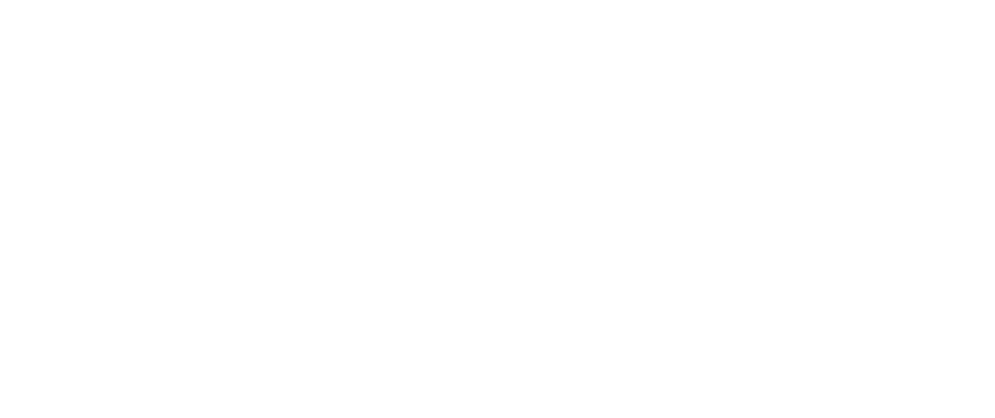
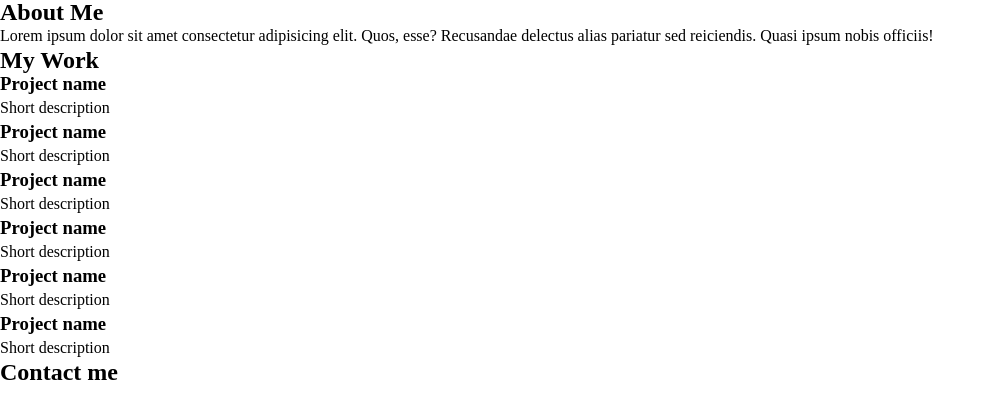
Before and after one commit to SapphicBear/homepage-advanced-html-css, a website built with webpack: page src/index.html in a window 1280 px wide. Shown: the whole page, without its empty margins (0-995 px from the left). Built offline with nearby package versions, Linux system fonts and the light colour scheme.

Commit message:
build skeleton

```diff
--- a/src/index.html
+++ b/src/index.html
@@ -9,6 +9,79 @@
     </script>
 </head>
 <body>
+    <header>
+        <!-- <picture> with three images based on sizes, h1 will move depending -->
+        <section class="about-me">
+            <h2>About Me</h2>
+            <p>Lorem ipsum dolor sit amet consectetur adipisicing elit. Quos, esse? Recusandae delectus alias pariatur sed reiciendis. Quasi ipsum nobis officiis!</p>
+            <div class="icon-area">
+                <!-- icons 3 -->
+            </div>
+        </section>
+    </header>
 
+    <main>
+        <h2>My Work</h2>
+        <section class="card" aria-labelledby="card1">
+            <!-- image of project -->
+            <h3 id="card1">Project name</h3>
+            <div class="share-area">
+                <!-- icons -->
+            </div>
+            <p>Short description</p>
+
+        </section>
+        <section class="card" aria-labelledby="card2">
+            <!-- image of project -->
+            <h3 id="card2">Project name</h3>
+            <div class="share-area">
+                <!-- icons -->
+            </div>
+            <p>Short description</p>
+        </section>
+        <section class="card" aria-labelledby="card3">
+            <!-- image of project -->
+            <h3 id="card3">Project name</h3>
+            <div class="share-area">
+                <!-- icons -->
+            </div>
+            <p>Short description</p>
+        </section>
+        <section class="card" aria-labelledby="card4">
+            <!-- image of project -->
+            <h3 id="card4">Project name</h3>
+            <div class="share-area">
+                <!-- icons -->
+            </div>
+            <p>Short description</p>
+        </section>
+        <section class="card" aria-labelledby="card5">
+            <!-- image of project -->
+            <h3 id="card5">Project name</h3>
+            <div class="share-area">
+                <!-- icons -->
+            </div>
+            <p>Short description</p>
+        </section>
+        <section class="card" aria-labelledby="card6">
+            <!-- image of project -->
+            <h3 id="card6">Project name</h3>
+            <div class="share-area">
+                <!-- icons -->
+            </div>
+            <p>Short description</p>
+        </section>
+    </main>
+
+    <footer>
+        <h2>Contact me</h2>
+        <p></p>
+
+        <div class="icon-area">
+
+        </div>
+        <!-- Image -->
+
+    </footer>
 </body>
 </html>
--- a/src/styles.css
+++ b/src/styles.css
@@ -36,7 +36,7 @@ p {
 h1, h2, h3, h4, h5, h6 {
     text-wrap: balance;
 }
-ul, li {
+ul, li, section, main, header, footer {
     padding: 0;
     margin: 0;
 }
```
